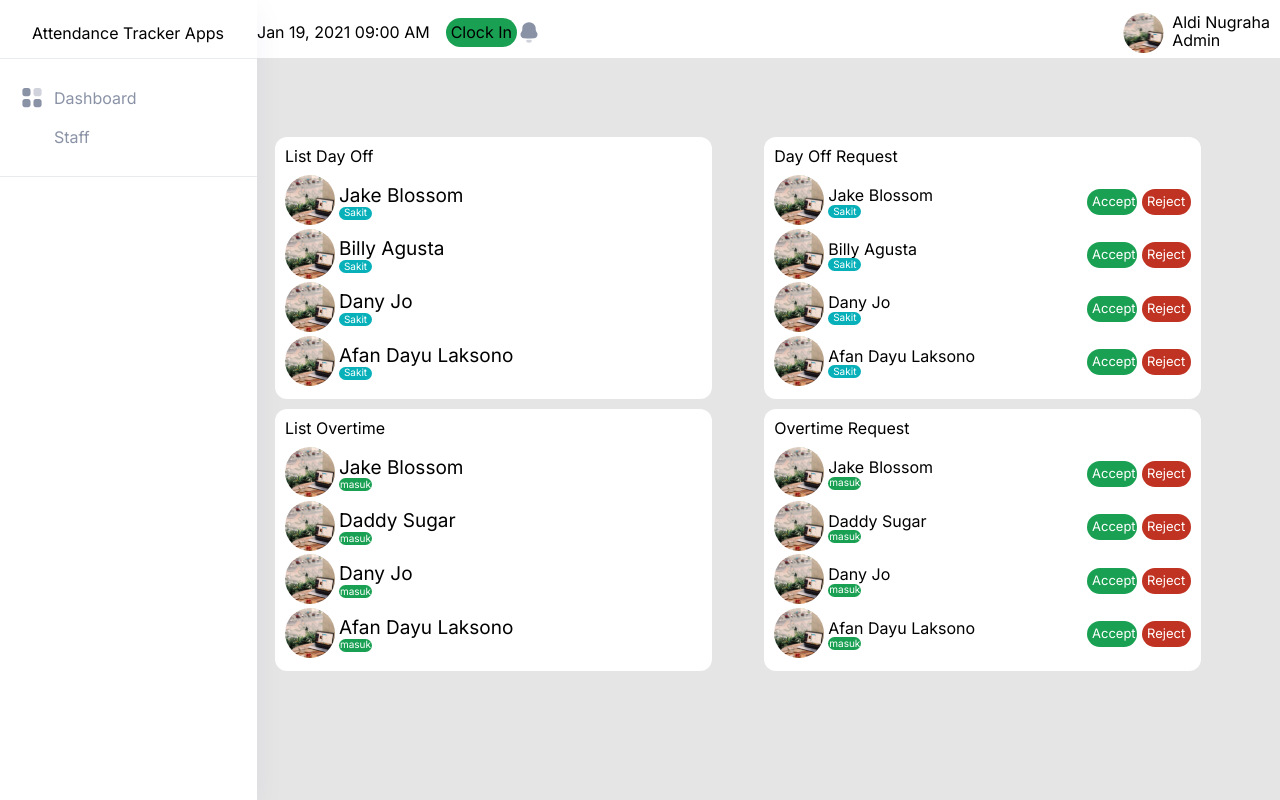
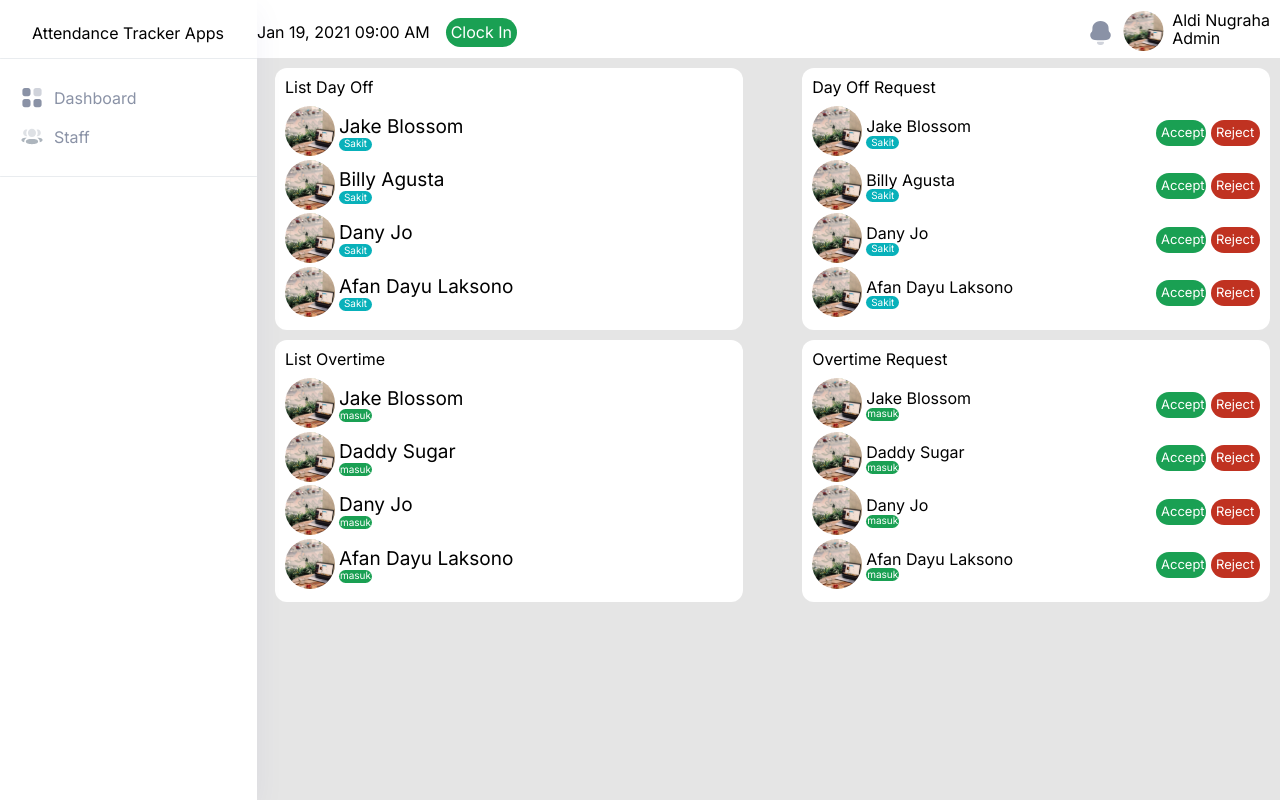
Before and after one commit to glints-IPE-4/frontend_staff_attendance, a React (Create React App) app: page / in a window 1280 px wide. Built offline with nearby package versions, Linux system fonts and the light colour scheme.

Commit message:
Mengubah warna tulisan clock in dan merubah warna icon user, dan reposisi icon lonceng

```diff
--- a/src/components/Sidebar.jsx
+++ b/src/components/Sidebar.jsx
@@ -1,13 +1,13 @@
 import React from 'react';
 import MenuItem from './MenuItem';
 import Category from '../assets/svg/Category.svg';
-import User from '../assets/svg/User.svg';
+import Users from '../assets/svg/Users.svg';
 import Frame from '../assets/svg/Frame.svg';
 import Notification from '../assets/svg/Notification.svg';
 
 const menuItems = [
   { name: 'Dashboard', to: '/DashboardPage', icon: Category },
-  { name: 'Staff', to: '/StaffPage', icon: User },
+  { name: 'Staff', to: '/StaffPage', icon: Users },
 ];
 
 const Sidebar = () => (
@@ -15,9 +15,12 @@ const Sidebar = () => (
     <div className='date-button'>
       <div className='date'>Jan 19, 2021 09:00 AM</div>
       <div className='button-Clock-in'>Clock In</div>
-      <img src={Notification} alt='Notification' />
     </div>
+
     <div className='header-role'>
+      <div className='notif'>
+        <img src={Notification} alt='Notification' />
+      </div>
       <img src={Frame} alt='Frame' />
       <div>
         <div className='header-staff'>Aldi Nugraha</div>
--- a/src/styles/_container.scss
+++ b/src/styles/_container.scss
@@ -1,4 +1,3 @@
 .container-content {
-  padding: 69px;
   padding-left: 265px;
 }
--- a/src/styles/_sidebar.scss
+++ b/src/styles/_sidebar.scss
@@ -17,17 +17,26 @@
       background-color: #1aa053;
       border-radius: 18px;
       padding: 5px;
+      color: white;
       cursor: pointer;
     }
     img {
       cursor: pointer;
     }
   }
+
   .header-role {
     display: flex;
     img {
       width: 57px;
       height: 40px;
+    }
+    .notif {
+      display: flex;
+      img {
+        width: 29px;
+        height: 44px;
+      }
     }
   }
   .sidebar {
```
Also changed, not shown: src/assets/svg/Users.svg (added).
